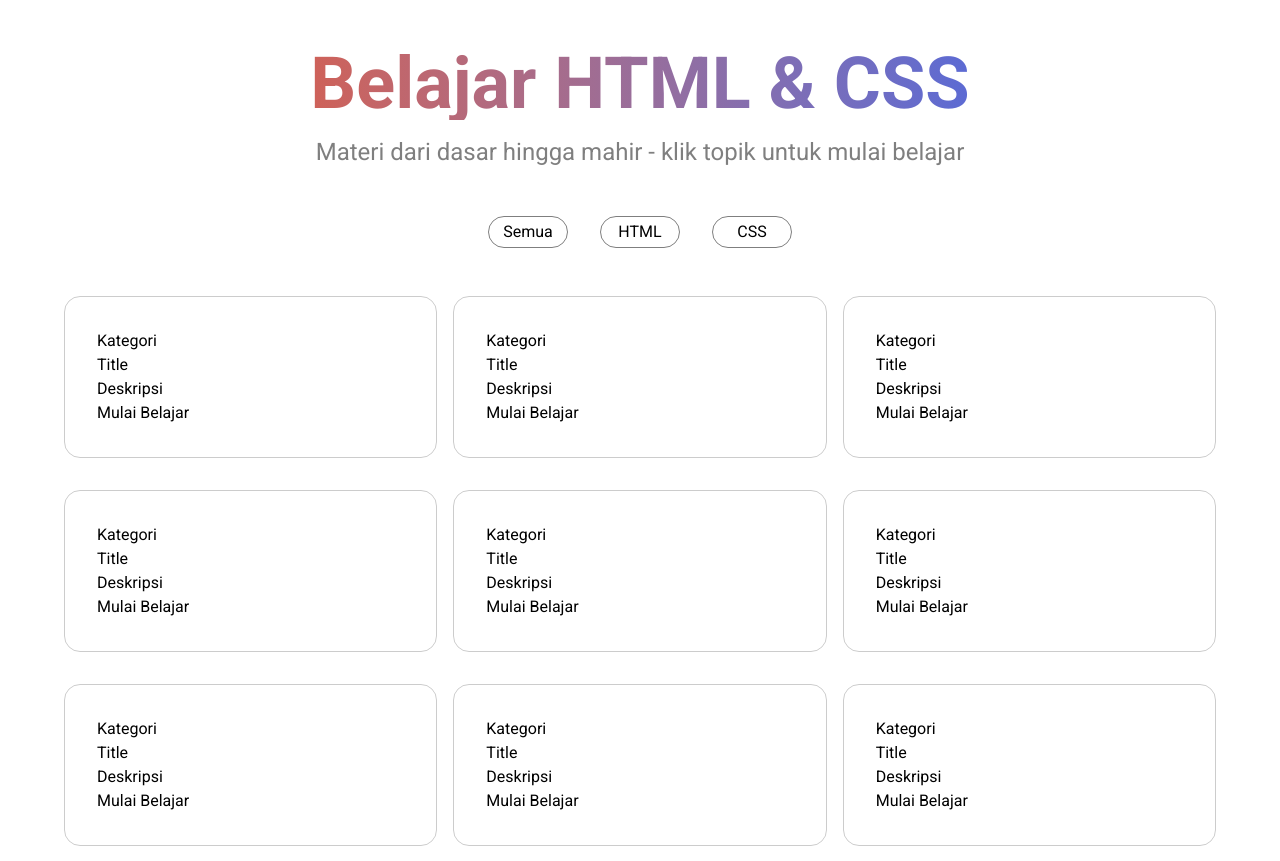
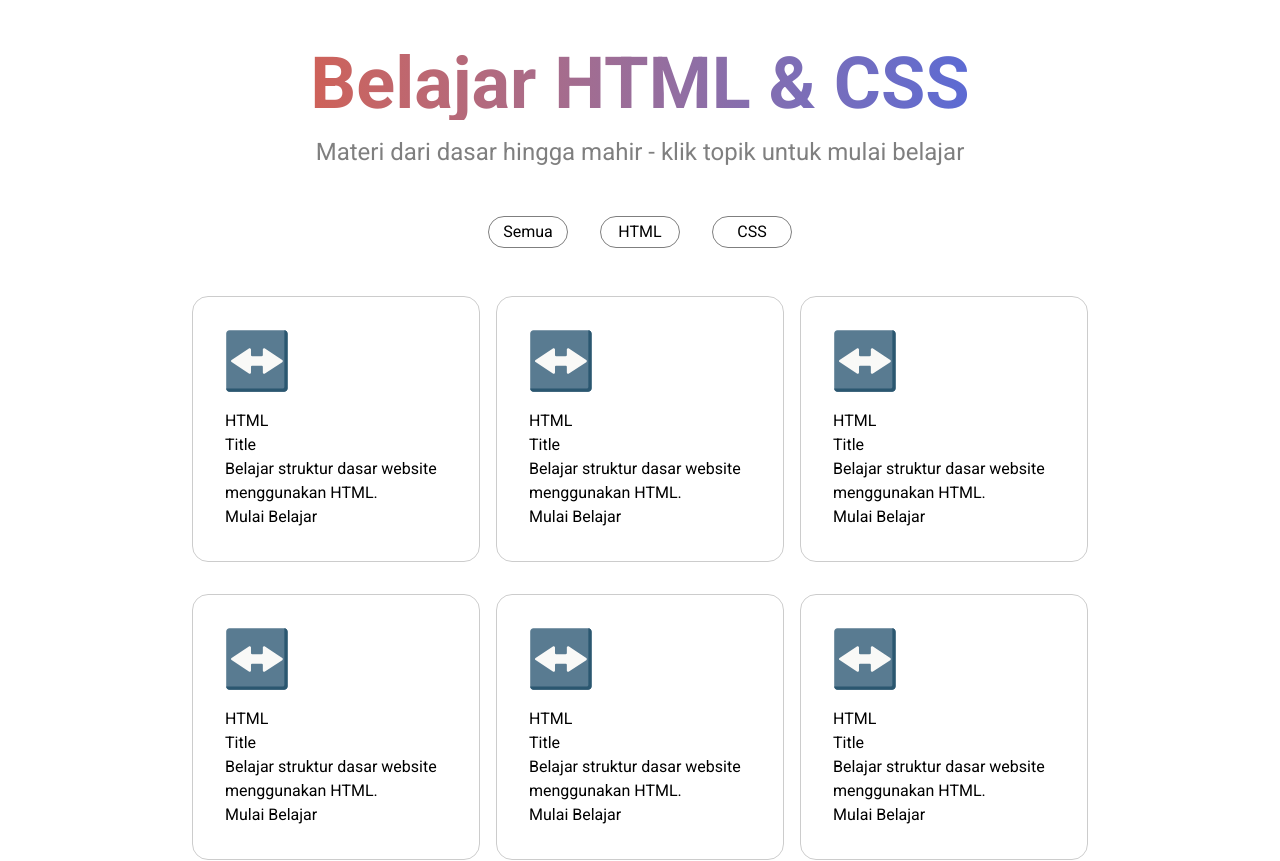
Before and after one commit to fahrypratama17/materi-workshop-web-hmdtif, a React (Vite) app: page / in a window 1280 px wide. Shown: the top 861 px of the page. Built offline with nearby package versions, Linux system fonts and the light colour scheme.

Commit message:
feat: "refactor Card component to accept props and integrate MateriData for dynamic rendering"

```diff
--- a/src/components/Card.tsx
+++ b/src/components/Card.tsx
@@ -1,9 +1,18 @@
-const Card = () => {
+type CardProps = {
+  id: number;
+  icon: string;
+  category: string;
+  title: string;
+  desc: string;
+};
+
+const Card = ({ icon, category, title, desc }: CardProps) => {
   return (
     <div className="cursor-pointer rounded-2xl border border-black/20 p-8 duration-300 hover:-translate-y-2">
-      <p>Kategori</p>
+      <img src={icon} alt={title} className="mb-4 h-16 w-16" />
+      <p>{category}</p>
       <h1>Title</h1>
-      <p>Deskripsi</p>
+      <p>{desc}</p>
       <button>Mulai Belajar</button>
     </div>
   );
--- a/src/components/Materi.tsx
+++ b/src/components/Materi.tsx
@@ -1,20 +1,18 @@
 import Card from "./Card.tsx";
+import { MateriData } from "../data/card/data.ts";
 
 const Materi = () => {
   return (
-    <section className="mx-auto mt-12 mb-8 grid w-[90%] gap-8 gap-x-4 md:grid-cols-2 lg:grid-cols-3">
-      <Card />
-      <Card />
-      <Card />
-      <Card />
-      <Card />
-      <Card />
-      <Card />
-      <Card />
-      <Card />
-      <Card />
-      <Card />
-      <Card />
+    <section className="mx-auto mt-12 mb-8 grid w-[90%] gap-8 gap-x-4 md:w-[70%] md:grid-cols-2 lg:grid-cols-3">
+      {MateriData.map((item) => (
+        <Card
+          id={item.id}
+          icon={item.icon}
+          category={item.category}
+          title={item.title}
+          desc={item.desc}
+        />
+      ))}
     </section>
   );
 };
--- a/src/data/card/data.ts
+++ b/src/data/card/data.ts
@@ -0,0 +1,58 @@
+export const MateriData = [
+  {
+    id: 1,
+    icon: "/public/arrow.svg",
+    category: "HTML",
+    title: "HTML Dasar",
+    desc: "Belajar struktur dasar website menggunakan HTML.",
+  },
+  {
+    id: 2,
+    icon: "/public/arrow.svg",
+    category: "HTML",
+    title: "HTML Dasar",
+    desc: "Belajar struktur dasar website menggunakan HTML.",
+  },
+  {
+    id: 3,
+    icon: "/public/arrow.svg",
+    category: "HTML",
+    title: "HTML Dasar",
+    desc: "Belajar struktur dasar website menggunakan HTML.",
+  },
+  {
+    id: 4,
+    icon: "/public/arrow.svg",
+    category: "HTML",
+    title: "HTML Dasar",
+    desc: "Belajar struktur dasar website menggunakan HTML.",
+  },
+  {
+    id: 5,
+    icon: "/public/arrow.svg",
+    category: "HTML",
+    title: "HTML Dasar",
+    desc: "Belajar struktur dasar website menggunakan HTML.",
+  },
+  {
+    id: 6,
+    icon: "/public/arrow.svg",
+    category: "HTML",
+    title: "HTML Dasar",
+    desc: "Belajar struktur dasar website menggunakan HTML.",
+  },
+  {
+    id: 7,
+    icon: "/public/arrow.svg",
+    category: "HTML",
+    title: "HTML Dasar",
+    desc: "Belajar struktur dasar website menggunakan HTML.",
+  },
+  {
+    id: 8,
+    icon: "/public/arrow.svg",
+    category: "HTML",
+    title: "HTML Dasar",
+    desc: "Belajar struktur dasar website menggunakan HTML.",
+  },
+];
```
